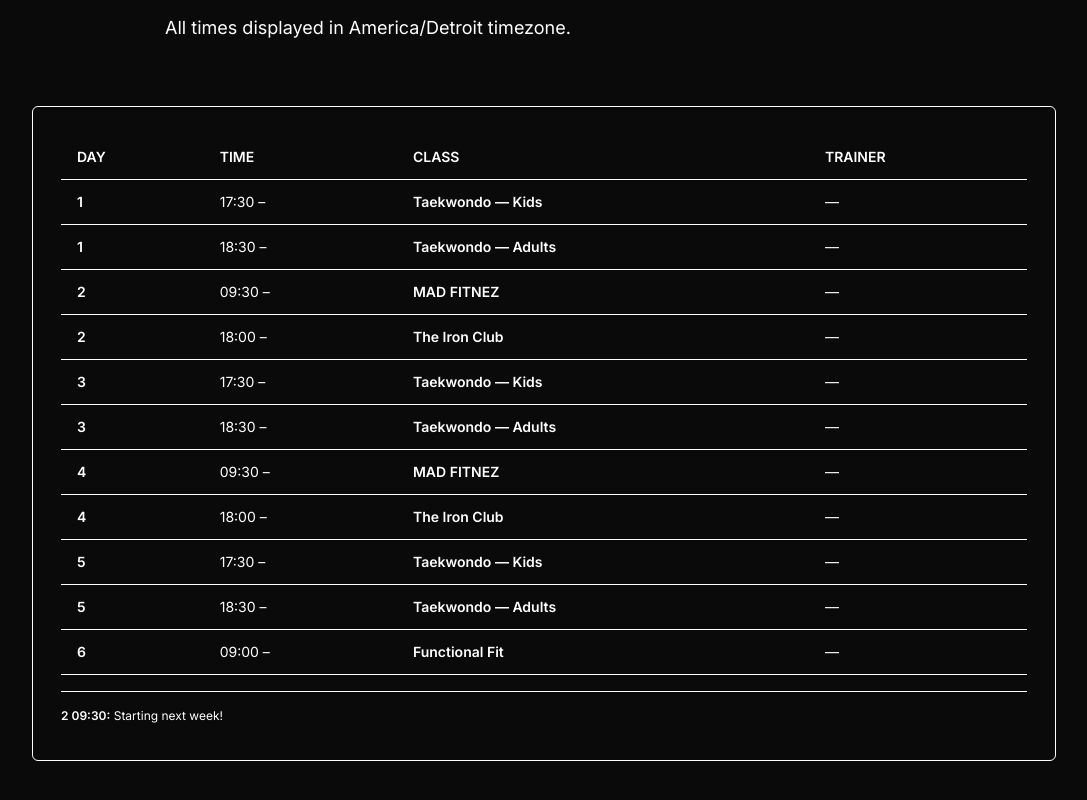
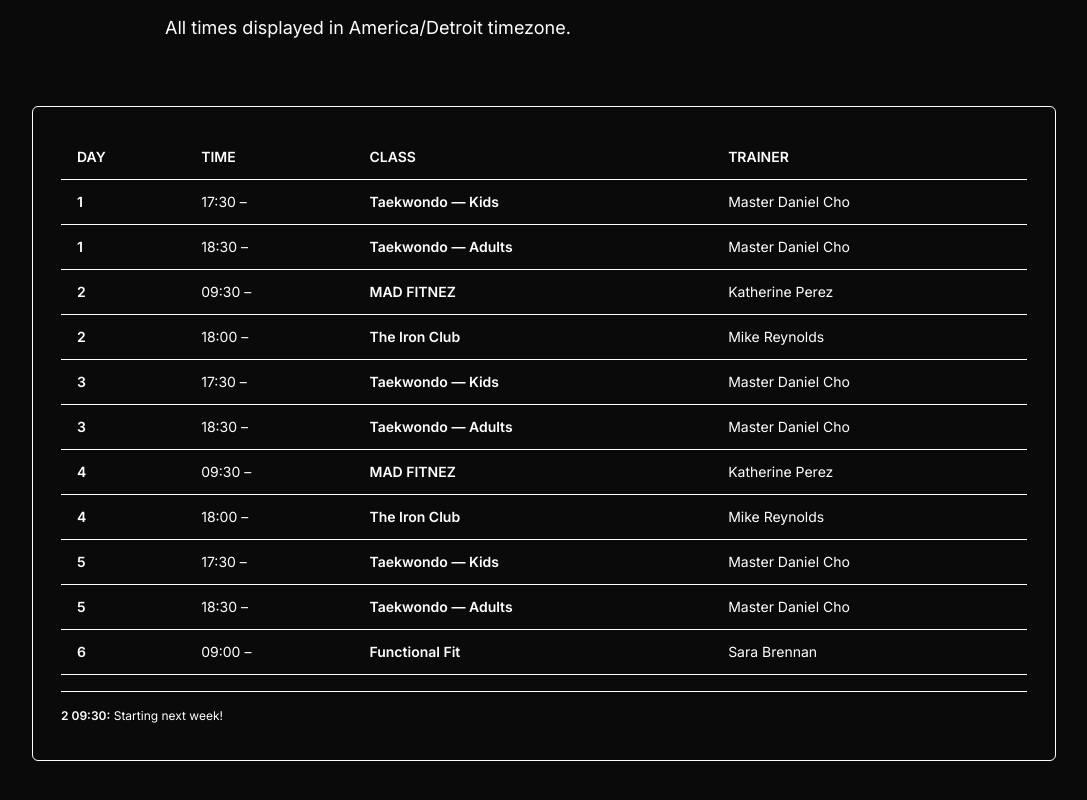
Before and after one commit to jasonthomasobrien-source/repz-gym, a Next.js app: page /classes in a window 1280 px wide. Shown: the part 2379-3179 px from the top of the page, without its empty margins (96-1183 px from the left). Built offline with nearby package versions, Linux system fonts and the light colour scheme.

Commit message:
fix: use class instructor_id instead of session trainer_id

```diff
--- a/app/classes/page.tsx
+++ b/app/classes/page.tsx
@@ -91,7 +91,7 @@ export default async function ClassesPage() {
                   <tbody>
                     {sortedSessions.map((session) => {
                       const cls = classes.find((c) => c.id === session.class_id);
-                      const trainer = trainers.find((t) => t.id === session.trainer_id);
+                      const trainer = cls?.instructor_id ? trainers.find((t) => t.id === cls.instructor_id) : undefined;
                       return (
                         <tr key={session.id} className="border-b border-line hover:bg-surface-2">
                           <td className="px-4 py-3 font-semibold text-ink">
```
